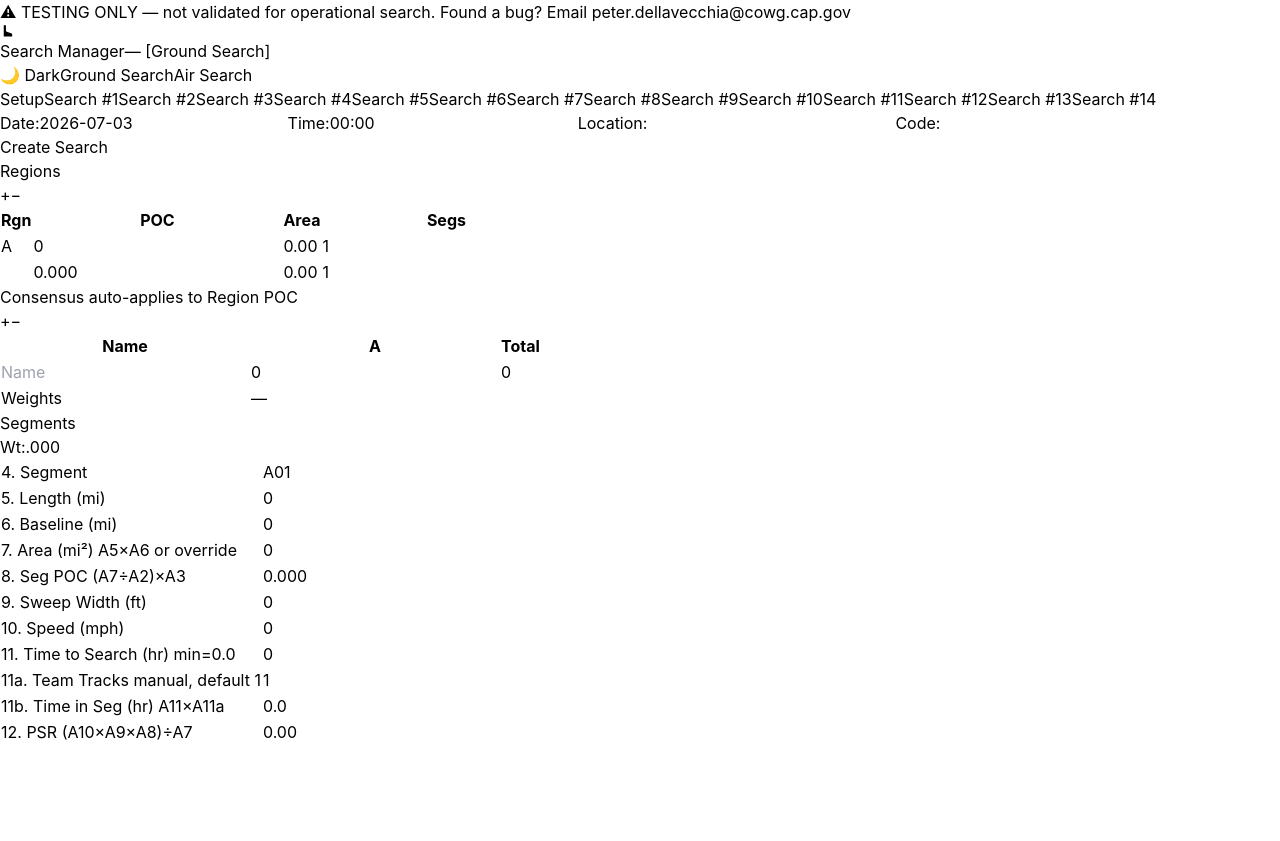
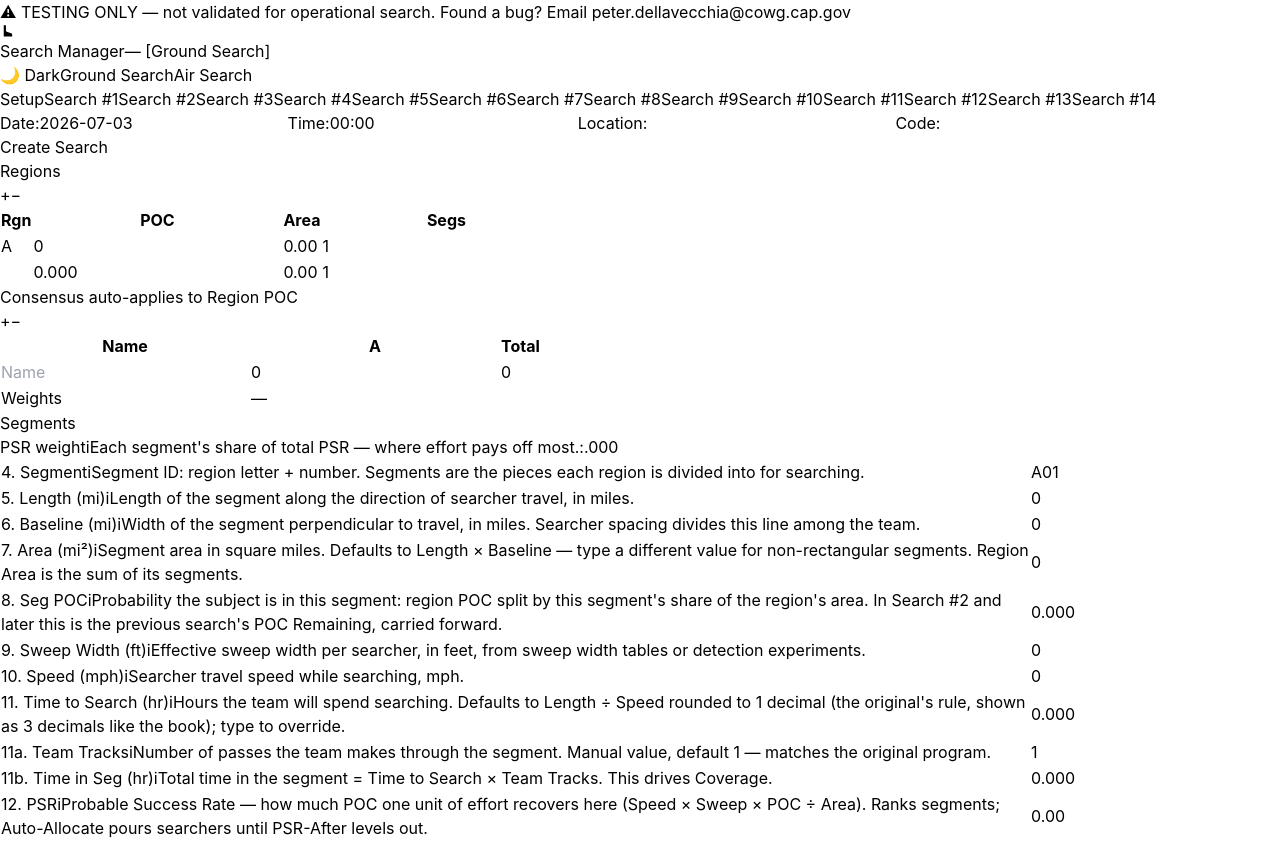
Before and after one commit to pdct042-hue/searchednotcleared, a React (Vite) app: page / in a window 1280 px wide. Before the commit the page ends 800 px from the top, so only its background shows below. Built offline with nearby package versions, Linux system fonts and the light colour scheme.

Commit message:
Instant styled hover tooltips replacing native title

```diff
--- a/src/App.jsx
+++ b/src/App.jsx
@@ -249,11 +249,12 @@ function calcAirSearch(setup) {
 }
 
 /* ═══ SHARED COMPONENTS ═══ */
-function In({ value, onChange, className="", type="number", step, min, placeholder }) {
+function In({ value, onChange, className="", type="number", step, min, placeholder, dec }) {
   const [draft, setDraft] = useState(null); // null = not editing, use parent value
   const [prevValue, setPrevValue] = useState(value);
   const isEditing = draft !== null;
-  const displayValue = isEditing ? draft : (value ?? "");
+  const fmt = v => (dec!=null && type==="number" && v!=null && isFinite(v)) ? Number(v).toFixed(dec) : (v ?? "");
+  const displayValue = isEditing ? draft : fmt(value);
 
   const commit = (raw) => {
     const v = type === "number" ? (raw === "" || raw === "-" ? 0 : parseFloat(raw)) : raw;
@@ -281,6 +282,13 @@ function Cv({ value, fmt="dec3", className="" }) {
     else d=value.toString();
   }
   return <div className={`text-xs text-center font-mono py-0.5 px-0.5 ${className}`}>{d}</div>;
+}
+// Hover "i" — instant styled tooltip (native title was slow / rendered oversized on Linux)
+function Info({ tip }) {
+  return <span className="relative inline-block ml-1 align-middle group">
+    <span className="inline-flex items-center justify-center w-3 h-3 rounded-full bg-gray-300 text-gray-700 text-[8px] font-bold leading-none cursor-help">i</span>
+    <span className="pointer-events-none absolute left-4 -top-1 z-50 hidden group-hover:block w-60 bg-gray-800 text-white text-[10px] font-normal normal-case rounded p-2 shadow-lg whitespace-normal text-left">{tip}</span>
+  </span>;
 }
 
 /* ═══ REGIONS PANEL — POC auto-fills from Consensus; Area auto-sums from segments ═══ */
@@ -364,21 +372,21 @@ function GndSegTable({ segments, startPocs, onUpdateSeg, searchAssign, onUpdateA
       <div className="flex items-center gap-2 mb-1">
         <span className="text-xs font-bold text-gray-700">Segments</span>
         <div className="flex gap-1 text-[10px] text-gray-400 overflow-x-auto">
-          <span>Wt:</span>{weights.map((w,i)=><span key={i} className="font-mono">.{Math.round(w*1000).toString().padStart(3,"0")}</span>)}
+          <span>PSR weight<Info tip="Each segment's share of total PSR — where effort pays off most."/>:</span>{weights.map((w,i)=><span key={i} className="font-mono">.{Math.round(w*1000).toString().padStart(3,"0")}</span>)}
         </div>
       </div>
       <div className="overflow-x-auto border rounded"><table className="text-xs border-collapse"><tbody>
         {/* Segment ID */}
-        <tr className="bg-gray-200"><td className="px-2 py-0.5 font-bold sticky left-0 bg-gray-200 z-10 border-r min-w-[130px]">4. Segment</td>
+        <tr className="bg-gray-200"><td className="px-2 py-0.5 font-bold sticky left-0 bg-gray-200 z-10 border-r min-w-[130px]">4. Segment<Info tip="Segment ID: region letter + number. Segments are the pieces each region is divided into for searching."/></td>
           {segments.map((s,i)=><td key={i} className="px-0.5 py-0.5 text-center font-bold min-w-[60px]">{s.id}</td>)}</tr>
         {/* A5: Length */}
-        <tr className="border-b"><td className="px-2 py-0.5 font-semibold text-gray-600 bg-gray-50 sticky left-0 z-10 border-r">5. Length (mi)</td>
+        <tr className="border-b"><td className="px-2 py-0.5 font-semibold text-gray-600 bg-gray-50 sticky left-0 z-10 border-r">5. Length (mi)<Info tip="Length of the segment along the direction of searcher travel, in miles."/></td>
           {segments.map((s,i)=><td key={i} className="px-0.5 py-0.5"><In value={s.length} onChange={v=>u(i,"length",v)} step="0.01" className="text-[10px]"/></td>)}</tr>
         {/* A6: Baseline */}
-        <tr className="border-b"><td className="px-2 py-0.5 font-semibold text-gray-600 bg-gray-50 sticky left-0 z-10 border-r">6. Baseline (mi)</td>
+        <tr className="border-b"><td className="px-2 py-0.5 font-semibold text-gray-600 bg-gray-50 sticky left-0 z-10 border-r">6. Baseline (mi)<Info tip="Width of the segment perpendicular to travel, in miles. Searcher spacing divides this line among the team."/></td>
           {segments.map((s,i)=><td key={i} className="px-0.5 py-0.5"><In value={s.baseline} onChange={v=>u(i,"baseline",v)} step="0.01" className="text-[10px]"/></td>)}</tr>
         {/* A7: Area — computed L×B, overridable for non-rectangular segments */}
-        <tr className="border-b"><td className="px-2 py-0.5 font-semibold text-gray-600 bg-gray-50 sticky left-0 z-10 border-r">7. Area (mi²) <span className="font-normal text-[9px]">A5×A6 or override</span></td>
+        <tr className="border-b"><td className="px-2 py-0.5 font-semibold text-gray-600 bg-gray-50 sticky left-0 z-10 border-r">7. Area (mi²)<Info tip="Segment area in square miles. Defaults to Length × Baseline — type a different value for non-rectangular segments. Region Area is the sum of its segments."/></td>
           {segments.map((s,i)=>{
             const computed = (s.length||0)*(s.baseline||0);
             const overridden = s.areaOverride != null && s.areaOverride > 0;
@@ -387,30 +395,30 @@ function GndSegTable({ segments, startPocs, onUpdateSeg, searchAssign, onUpdateA
               className={`text-[10px] ${overridden?"bg-amber-50 border-amber-400":""}`}/></td>;
           })}</tr>
         {/* A8: POC (calculated) */}
-        <tr className="border-b bg-blue-50"><td className="px-2 py-0.5 font-semibold text-blue-700 bg-blue-50 sticky left-0 z-10 border-r">8. Seg POC <span className="font-normal text-[9px]">(A7÷A2)×A3</span></td>
+        <tr className="border-b bg-blue-50"><td className="px-2 py-0.5 font-semibold text-blue-700 bg-blue-50 sticky left-0 z-10 border-r">8. Seg POC<Info tip="Probability the subject is in this segment: region POC split by this segment's share of the region's area. In Search #2 and later this is the previous search's POC Remaining, carried forward."/></td>
           {calcs.map((c,i)=><td key={i}><Cv value={c.poc} className="text-blue-700 font-semibold"/></td>)}</tr>
         {/* A9: Sweep Width */}
-        <tr className="border-b"><td className="px-2 py-0.5 font-semibold text-gray-600 bg-gray-50 sticky left-0 z-10 border-r">9. Sweep Width (ft)</td>
+        <tr className="border-b"><td className="px-2 py-0.5 font-semibold text-gray-600 bg-gray-50 sticky left-0 z-10 border-r">9. Sweep Width (ft)<Info tip="Effective sweep width per searcher, in feet, from sweep width tables or detection experiments."/></td>
           {segments.map((s,i)=><td key={i} className="px-0.5 py-0.5"><In value={s.sweepWidth} onChange={v=>u(i,"sweepWidth",v)} step="1" className="text-[10px]"/></td>)}</tr>
         {/* A10: Speed */}
-        <tr className="border-b"><td className="px-2 py-0.5 font-semibold text-gray-600 bg-gray-50 sticky left-0 z-10 border-r">10. Speed (mph)</td>
+        <tr className="border-b"><td className="px-2 py-0.5 font-semibold text-gray-600 bg-gray-50 sticky left-0 z-10 border-r">10. Speed (mph)<Info tip="Searcher travel speed while searching, mph."/></td>
           {segments.map((s,i)=><td key={i} className="px-0.5 py-0.5"><In value={s.searchSpeed} onChange={v=>u(i,"searchSpeed",v)} step="0.01" className="text-[10px]"/></td>)}</tr>
         {/* A11: Time to Search — EDITABLE, defaults to min */}
         <tr className="border-b"><td className="px-2 py-0.5 font-semibold text-gray-600 bg-gray-50 sticky left-0 z-10 border-r">
-          11. Time to Search (hr) <span className="font-normal text-[9px] text-gray-400">min={calcs[0]?.minTime.toFixed(1)||"—"}</span></td>
+          11. Time to Search (hr)<Info tip="Hours the team will spend searching. Defaults to Length ÷ Speed rounded to 1 decimal (the original's rule, shown as 3 decimals like the book); type to override."/></td>
           {segments.map((s,i)=><td key={i} className="px-0.5 py-0.5">
-            <In value={s.timeOverride !== null ? s.timeOverride : (calcs[i]?.minTime || 0)}
+            <In value={s.timeOverride !== null ? s.timeOverride : (calcs[i]?.minTime || 0)} dec={3}
               onChange={v => u(i, "timeOverride", v > 0 ? v : null)}
               step="0.1" className={`text-[10px] ${s.timeOverride !== null ? "bg-yellow-50 border-yellow-400" : ""}`}/>
           </td>)}</tr>
         {/* A11a: Team Tracks — manual, default 1 (matches original) */}
-        <tr className="border-b bg-green-50"><td className="px-2 py-0.5 font-semibold text-green-700 bg-green-50 sticky left-0 z-10 border-r">11a. Team Tracks <span className="font-normal text-[9px]">manual, default 1</span></td>
+        <tr className="border-b bg-green-50"><td className="px-2 py-0.5 font-semibold text-green-700 bg-green-50 sticky left-0 z-10 border-r">11a. Team Tracks<Info tip="Number of passes the team makes through the segment. Manual value, default 1 — matches the original program."/></td>
           {segments.map((s,i)=><td key={i} className="px-0.5 py-0.5"><In value={s.tracks||1} onChange={v=>u(i,"tracks",Math.max(1,Math.round(v)))} step="1" min="1" className="text-[10px]"/></td>)}</tr>
         {/* A11b: Time in Segment = A11 × A11a (verified) */}
-        <tr className="border-b bg-green-50"><td className="px-2 py-0.5 font-semibold text-green-700 bg-green-50 sticky left-0 z-10 border-r">11b. Time in Seg (hr) <span className="font-normal text-[9px]">A11×A11a</span></td>
-          {calcs.map((c,i)=><td key={i}><Cv value={c.timeInSeg} fmt="dec1" className="text-green-700"/></td>)}</tr>
+        <tr className="border-b bg-green-50"><td className="px-2 py-0.5 font-semibold text-green-700 bg-green-50 sticky left-0 z-10 border-r">11b. Time in Seg (hr)<Info tip="Total time in the segment = Time to Search × Team Tracks. This drives Coverage."/></td>
+          {calcs.map((c,i)=><td key={i}><Cv value={c.timeInSeg} className="text-green-700"/></td>)}</tr>
         {/* A12: PSR — FIXED: (A10 × A9 × A8) ÷ A7 */}
-        <tr className="border-b bg-amber-50"><td className="px-2 py-0.5 font-bold text-amber-800 bg-amber-50 sticky left-0 z-10 border-r">12. PSR <span className="font-normal text-[9px]">(A10×A9×A8)÷A7</span></td>
+        <tr className="border-b bg-amber-50"><td className="px-2 py-0.5 font-bold text-amber-800 bg-amber-50 sticky left-0 z-10 border-r">12. PSR<Info tip="Probable Success Rate — how much POC one unit of effort recovers here (Speed × Sweep × POC ÷ Area). Ranks segments; Auto-Allocate pours searchers until PSR-After levels out."/></td>
           {calcs.map((c,i)=><td key={i}><Cv value={c.psr} fmt="dec2" className="text-amber-800 font-bold"/></td>)}</tr>
 
         {/* Section B: Search Allocation */}
@@ -418,25 +426,25 @@ function GndSegTable({ segments, startPocs, onUpdateSeg, searchAssign, onUpdateA
           <tr className="bg-gray-300"><td colSpan={segments.length+1} className="px-2 py-0.5 font-bold text-[10px]">
             B — EFFORT ALLOCATION | {Object.values(searchAssign).reduce((a,b)=>a+b,0)} searchers | POS: {(totalPOS*100).toFixed(1)}%</td></tr>
           {/* B13: Searchers */}
-          <tr className="border-b"><td className="px-2 py-0.5 font-semibold bg-yellow-50 sticky left-0 z-10 border-r">13. Searchers</td>
+          <tr className="border-b"><td className="px-2 py-0.5 font-semibold bg-yellow-50 sticky left-0 z-10 border-r">13. Searchers<Info tip="Searchers assigned to this segment this period. Auto-Allocate fills these; you can edit any cell by hand."/></td>
             {segments.map((_,i)=><td key={i} className="px-0.5 py-0.5"><In value={searchAssign[i]||0} onChange={v=>onUpdateAssign(i,v)} step="1" min="0" className="text-[10px] bg-yellow-50 border-yellow-300"/></td>)}</tr>
           {/* B14: Spacing */}
-          <tr className="border-b"><td className="px-2 py-0.5 font-semibold text-gray-600 bg-gray-50 sticky left-0 z-10 border-r">14. Spacing (ft) <span className="font-normal text-[9px]">A6×5280÷B13÷A11a</span></td>
+          <tr className="border-b"><td className="px-2 py-0.5 font-semibold text-gray-600 bg-gray-50 sticky left-0 z-10 border-r">14. Spacing (ft)<Info tip="Distance between searchers on the baseline, in feet (Baseline × 5280 ÷ Searchers ÷ Tracks). Display only — the original does not use it in Coverage."/></td>
             {sCalcs.map((c,i)=><td key={i}><Cv value={c.sp} fmt="int" className="bg-gray-100"/></td>)}</tr>
           {/* B15: Coverage = effort-based (verified against original; NOT sweep÷spacing) */}
-          <tr className="border-b"><td className="px-2 py-0.5 font-semibold text-gray-600 bg-gray-50 sticky left-0 z-10 border-r">15. Coverage <span className="font-normal text-[9px]">(B13×A10×A11b×A9÷5280)÷A7</span></td>
+          <tr className="border-b"><td className="px-2 py-0.5 font-semibold text-gray-600 bg-gray-50 sticky left-0 z-10 border-r">15. Coverage<Info tip="Effort ÷ area: (Searchers × Speed × Time in Seg × Sweep÷5280) ÷ Area, rounded to 2 decimals like the original. POD is computed from the rounded value."/></td>
             {sCalcs.map((c,i)=><td key={i}><Cv value={c.cov} fmt="dec2" className="bg-gray-100"/></td>)}</tr>
           {/* B16: POD */}
-          <tr className="border-b"><td className="px-2 py-0.5 font-semibold text-blue-700 bg-blue-50 sticky left-0 z-10 border-r">16. POD <span className="font-normal text-[9px]">1−e^(−C)</span></td>
+          <tr className="border-b"><td className="px-2 py-0.5 font-semibold text-blue-700 bg-blue-50 sticky left-0 z-10 border-r">16. POD<Info tip="Probability of detecting the subject IF they are in the segment: 1 − e^(−Coverage)."/></td>
             {sCalcs.map((c,i)=><td key={i}><Cv value={c.pod} className="bg-blue-50 text-blue-700 font-semibold"/></td>)}</tr>
           {/* B17: POS */}
-          <tr className="border-b bg-emerald-50"><td className="px-2 py-0.5 font-bold text-emerald-800 bg-emerald-100 sticky left-0 z-10 border-r">17. POS <span className="font-normal text-[9px]">A8×B16</span></td>
+          <tr className="border-b bg-emerald-50"><td className="px-2 py-0.5 font-bold text-emerald-800 bg-emerald-100 sticky left-0 z-10 border-r">17. POS<Info tip="Probability of success this search = POC × POD."/></td>
             {sCalcs.map((c,i)=><td key={i}><Cv value={c.pos} className="text-emerald-800 font-bold"/></td>)}</tr>
           {/* B18: POC Remaining */}
-          <tr className="border-b"><td className="px-2 py-0.5 font-semibold text-gray-600 bg-gray-50 sticky left-0 z-10 border-r">18. POC Remain <span className="font-normal text-[9px]">A8−B17</span></td>
+          <tr className="border-b"><td className="px-2 py-0.5 font-semibold text-gray-600 bg-gray-50 sticky left-0 z-10 border-r">18. POC Remain<Info tip="POC left after this search (POC − POS). Becomes this segment's starting POC next search period."/></td>
             {sCalcs.map((c,i)=><td key={i}><Cv value={c.pocRem} className="bg-gray-100"/></td>)}</tr>
           {/* B19: PSR After — FIXED: (A10 × A9 × B18) ÷ A7 */}
-          <tr className="border-b"><td className="px-2 py-0.5 font-semibold text-gray-600 bg-gray-50 sticky left-0 z-10 border-r">19. PSR After <span className="font-normal text-[9px]">(A10×A9×B18)÷A7</span></td>
+          <tr className="border-b"><td className="px-2 py-0.5 font-semibold text-gray-600 bg-gray-50 sticky left-0 z-10 border-r">19. PSR After<Info tip="PSR recomputed with POC Remaining. Auto-Allocate equalizes this across every funded segment — the original's optimizer behavior."/></td>
             {sCalcs.map((c,i)=><td key={i}><Cv value={c.psrAfter} fmt="dec2" className="bg-gray-100"/></td>)}</tr>
         </>}
       </tbody></table></div>
@@ -722,6 +730,17 @@ export default function App() {
     setGndSearches(p=>({...p,[searchNum]:{...p[searchNum],assignments:assigns,totalSearchers:total}}));
   };
 
+  // Delete a search period (confirm like the original), renumber the ones after it
+  const deleteSearch = (n) => {
+    if (!window.confirm(`Delete Search #${n}?`)) return;
+    setGndSearches(p=>{
+      const q={};
+      Object.keys(p).map(Number).forEach(k=>{ if(k<n) q[k]=p[k]; else if(k>n) q[k-1]=p[k]; });
+      return q;
+    });
+    setActiveTab(n>1?`search-${n-1}`:"setup");
+  };
+
   return (
     <div style={{fontFamily:"'Inter',system-ui,sans-serif"}} className={`${dark?"sm-dark ":""}h-screen flex flex-col bg-gray-100`}>
       <style>{DARK_CSS}</style>
@@ -792,6 +811,8 @@ export default function App() {
                     onChange={v=>setGndSearches(p=>({...p,[activeSearchNum]:{...p[activeSearchNum],totalSearchers:Math.max(0,Math.round(v))}}))}/>
                   <button onClick={()=>allocateSearchers(activeSearchNum, gndSearches[activeSearchNum].totalSearchers||0)}
                     className="px-2 py-1 bg-emerald-600 text-white rounded text-[10px] font-bold hover:bg-emerald-700 w-full">Auto-Allocate</button>
+                  <button onClick={()=>deleteSearch(activeSearchNum)}
+                    className="px-2 py-1 bg-red-600 text-white rounded text-[10px] font-bold hover:bg-red-700 w-full">Delete This Search</button>
                   {(() => { const tot=gndSearches[activeSearchNum].totalSearchers||0;
                     const used=Object.values(gndSearches[activeSearchNum].assignments||{}).reduce((a,b)=>a+b,0);
                     return tot>0 && <div className="text-[9px] text-gray-400">{used} of {tot} placed{used<tot?" (rest add no POS)":""}</div>; })()}
```
